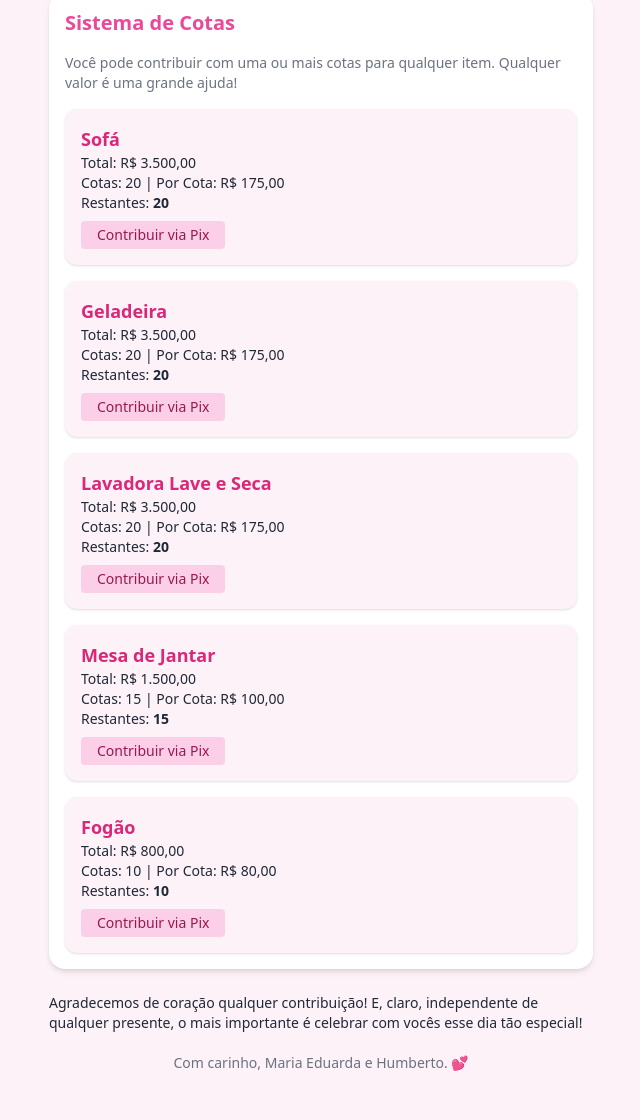
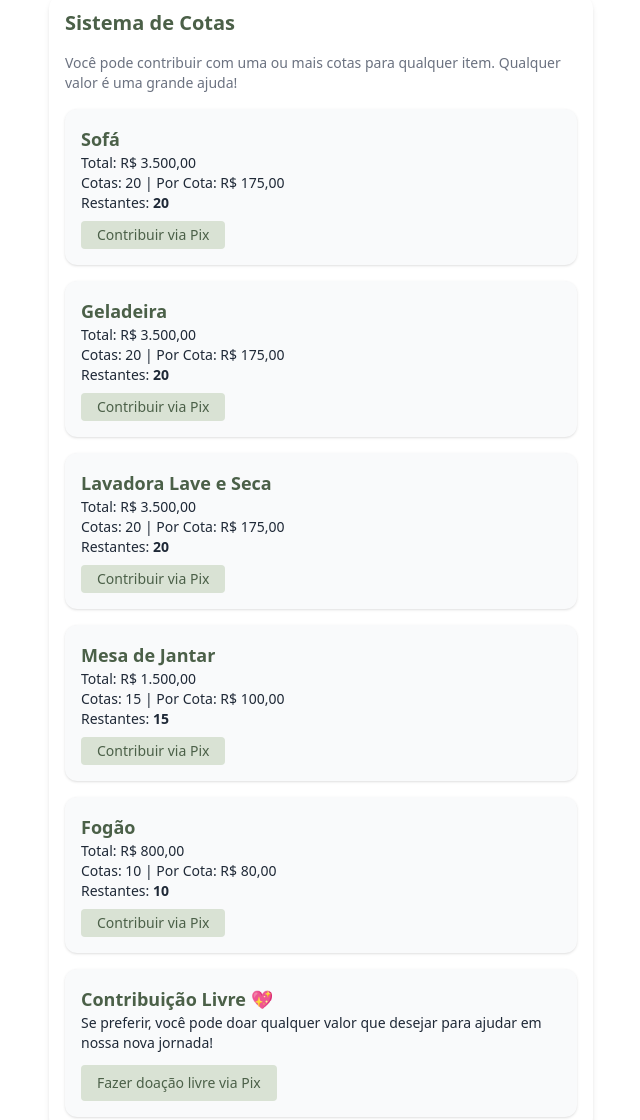
Before and after one commit to humbertoribeiro99/casamentos_presentes, a plain HTML site: page index.html in a window 1280 px wide. Shown: the part 139-1259 px from the top of the page, without its empty margins (319-959 px from the left). Before the commit the page ends 1228 px from the top, so only its background shows below. Drawn offline with nearby package versions, Linux system fonts and the light colour scheme.

Commit message:
Update index.html

```diff
--- a/index.html
+++ b/index.html
@@ -1,4 +1,3 @@
-
 <!DOCTYPE html>
 <html lang="pt-br">
 <head>
@@ -6,63 +5,76 @@
   <meta name="viewport" content="width=device-width, initial-scale=1.0" />
   <title>Lista de Presentes de Casamento</title>
   <script src="https://cdn.tailwindcss.com"></script>
+  <style>
+    :root {
+      --verde-principal: #4b6048;
+    }
+  </style>
 </head>
-<body class="bg-pink-50 text-gray-800 font-sans">
+<body class="bg-white text-gray-800 font-sans">
   <div class="max-w-xl mx-auto p-4">
     <header class="text-center my-6">
-      <h1 class="text-3xl font-bold text-pink-600">💍 Lista de Presentes</h1>
+      <h1 class="text-3xl font-bold" style="color: var(--verde-principal)">💍 Lista de Presentes</h1>
       <p class="text-gray-600 mt-2">Ajude-nos a montar nosso novo lar com amor!</p>
     </header>
 
     <section class="bg-white rounded-2xl shadow-md p-4 space-y-4">
-      <h2 class="text-xl font-semibold text-pink-500">Sistema de Cotas</h2>
+      <h2 class="text-xl font-semibold" style="color: var(--verde-principal)">Sistema de Cotas</h2>
       <p class="text-sm text-gray-500">Você pode contribuir com uma ou mais cotas para qualquer item. Qualquer valor é uma grande ajuda!</p>
 
       <div class="space-y-4 mt-4">
         <!-- Sofá -->
-        <div class="bg-pink-50 p-4 rounded-xl shadow">
-          <h3 class="text-lg font-semibold text-pink-600">Sofá</h3>
+        <div class="bg-gray-50 p-4 rounded-xl shadow">
+          <h3 class="text-lg font-semibold" style="color: var(--verde-principal)">Sofá</h3>
           <p class="text-sm">Total: R$ 3.500,00</p>
           <p class="text-sm">Cotas: 20 | Por Cota: R$ 175,00</p>
           <p class="text-sm">Restantes: <strong>20</strong></p>
-          <a href="https://nubank.com.br/cobrar/chgdf/685c1264-1686-4ab1-a5f2-36b41de3a305" class="inline-block mt-2 px-4 py-1 bg-pink-200 text-pink-800 rounded text-sm">Contribuir via Pix</a>
+          <a href="https://nubank.com.br/cobrar/chgdf/685c1264-1686-4ab1-a5f2-36b41de3a305" class="inline-block mt-2 px-4 py-1 bg-[#d9e2d4] text-[#4b6048] rounded text-sm">Contribuir via Pix</a>
         </div>
 
         <!-- Geladeira -->
-        <div class="bg-pink-50 p-4 rounded-xl shadow">
-          <h3 class="text-lg font-semibold text-pink-600">Geladeira</h3>
+        <div class="bg-gray-50 p-4 rounded-xl shadow">
+          <h3 class="text-lg font-semibold" style="color: var(--verde-principal)">Geladeira</h3>
           <p class="text-sm">Total: R$ 3.500,00</p>
           <p class="text-sm">Cotas: 20 | Por Cota: R$ 175,00</p>
           <p class="text-sm">Restantes: <strong>20</strong></p>
-          <a href="https://nubank.com.br/cobrar/chgdf/685c1264-1686-4ab1-a5f2-36b41de3a305" class="inline-block mt-2 px-4 py-1 bg-pink-200 text-pink-800 rounded text-sm">Contribuir via Pix</a>
+          <a href="https://nubank.com.br/cobrar/chgdf/685c1264-1686-4ab1-a5f2-36b41de3a305" class="inline-block mt-2 px-4 py-1 bg-[#d9e2d4] text-[#4b6048] rounded text-sm">Contribuir via Pix</a>
         </div>
 
         <!-- Lavadora -->
-        <div class="bg-pink-50 p-4 rounded-xl shadow">
-          <h3 class="text-lg font-semibold text-pink-600">Lavadora Lave e Seca</h3>
+        <div class="bg-gray-50 p-4 rounded-xl shadow">
+          <h3 class="text-lg font-semibold" style="color: var(--verde-principal)">Lavadora Lave e Seca</h3>
           <p class="text-sm">Total: R$ 3.500,00</p>
           <p class="text-sm">Cotas: 20 | Por Cota: R$ 175,00</p>
           <p class="text-sm">Restantes: <strong>20</strong></p>
-          <a href="https://nubank.com.br/cobrar/chgdf/685c1264-1686-4ab1-a5f2-36b41de3a305" class="inline-block mt-2 px-4 py-1 bg-pink-200 text-pink-800 rounded text-sm">Contribuir via Pix</a>
+          <a href="https://nubank.com.br/cobrar/chgdf/685c1264-1686-4ab1-a5f2-36b41de3a305" class="inline-block mt-2 px-4 py-1 bg-[#d9e2d4] text-[#4b6048] rounded text-sm">Contribuir via Pix</a>
         </div>
 
         <!-- Mesa de Jantar -->
-        <div class="bg-pink-50 p-4 rounded-xl shadow">
-          <h3 class="text-lg font-semibold text-pink-600">Mesa de Jantar</h3>
+        <div class="bg-gray-50 p-4 rounded-xl shadow">
+          <h3 class="text-lg font-semibold" style="color: var(--verde-principal)">Mesa de Jantar</h3>
           <p class="text-sm">Total: R$ 1.500,00</p>
           <p class="text-sm">Cotas: 15 | Por Cota: R$ 100,00</p>
           <p class="text-sm">Restantes: <strong>15</strong></p>
-          <a href="https://nubank.com.br/cobrar/chgdf/685c14fe-e578-427e-a175-3d30324f8380" class="inline-block mt-2 px-4 py-1 bg-pink-200 text-pink-800 rounded text-sm">Contribuir via Pix</a>
+          <a href="https://nubank.com.br/cobrar/chgdf/685c14fe-e578-427e-a175-3d30324f8380" class="inline-block mt-2 px-4 py-1 bg-[#d9e2d4] text-[#4b6048] rounded text-sm">Contribuir via Pix</a>
         </div>
 
         <!-- Fogão -->
-        <div class="bg-pink-50 p-4 rounded-xl shadow">
-          <h3 class="text-lg font-semibold text-pink-600">Fogão</h3>
+        <div class="bg-gray-50 p-4 rounded-xl shadow">
+          <h3 class="text-lg font-semibold" style="color: var(--verde-principal)">Fogão</h3>
           <p class="text-sm">Total: R$ 800,00</p>
           <p class="text-sm">Cotas: 10 | Por Cota: R$ 80,00</p>
           <p class="text-sm">Restantes: <strong>10</strong></p>
-          <a href="https://nubank.com.br/cobrar/chgdf/685c1513-4bbe-4af5-94ba-71cfd60c8471" class="inline-block mt-2 px-4 py-1 bg-pink-200 text-pink-800 rounded text-sm">Contribuir via Pix</a>
+          <a href="https://nubank.com.br/cobrar/chgdf/685c1513-4bbe-4af5-94ba-71cfd60c8471" class="inline-block mt-2 px-4 py-1 bg-[#d9e2d4] text-[#4b6048] rounded text-sm">Contribuir via Pix</a>
         </div>
+
+        <!-- Doação Livre -->
+        <div class="bg-gray-50 p-4 rounded-xl shadow">
+          <h3 class="text-lg font-semibold" style="color: var(--verde-principal)">Contribuição Livre 💖</h3>
+          <p class="text-sm">Se preferir, você pode doar qualquer valor que desejar para ajudar em nossa nova jornada!</p>
+          <a href="https://nubank.com.br/cobrar/chgdf/685d8fa4-6bd6-43d3-9e05-67f070b67dcd" class="inline-block mt-3 px-4 py-2 bg-[#d9e2d4] text-[#4b6048] rounded text-sm">Fazer doação livre via Pix</a>
+        </div>
+
       </div>
     </section>
 
```
